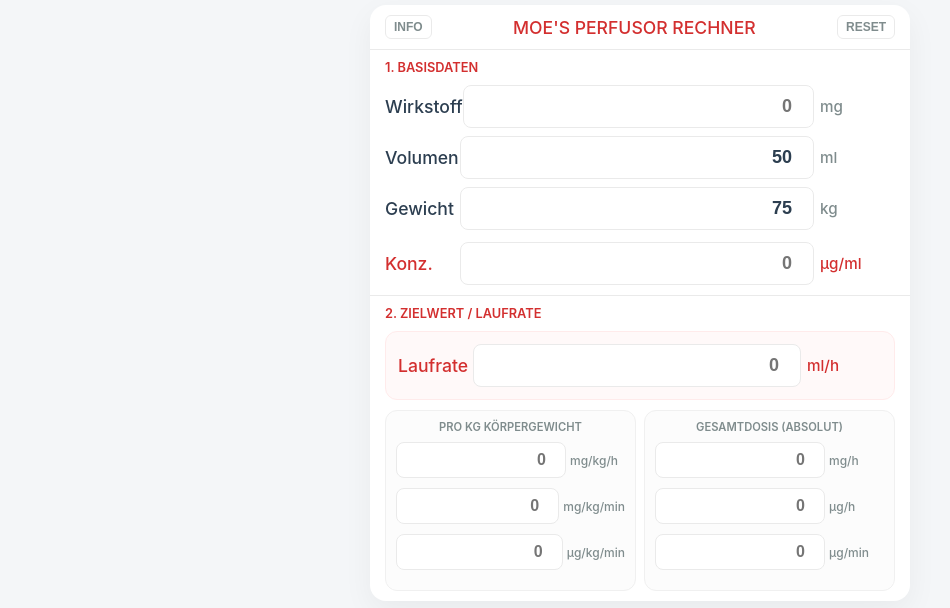
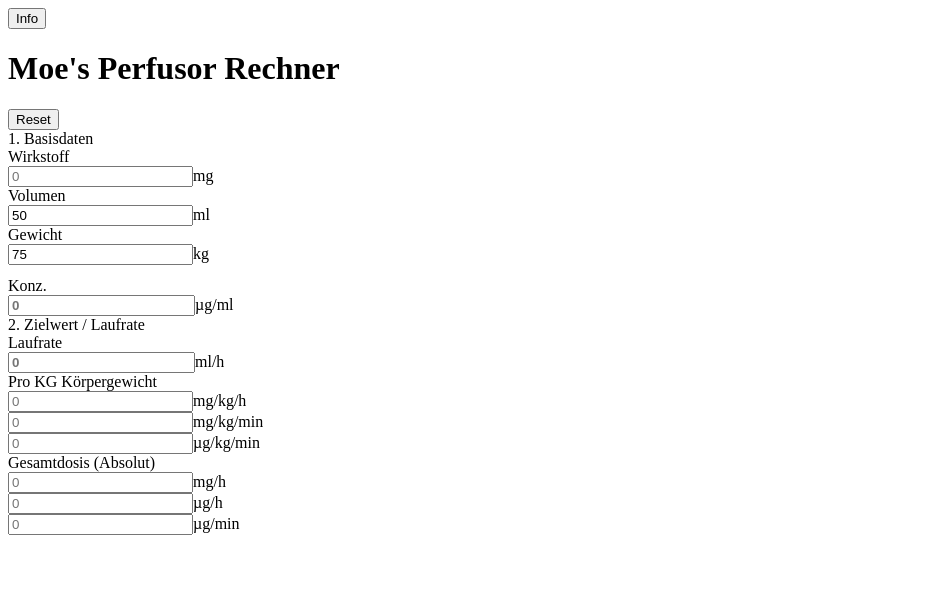
Before and after one commit to Moe1701/perfusor-rechner, a React (Vite) app: page / in a window 1280 px wide. Shown: the top 608 px of the page, without its empty margins (0-950 px from the left). Built offline with nearby package versions, Linux system fonts and the light colour scheme.

Commit message:
Refactor globals.css to add crosshair styles
Removed existing CSS variables and styles, and added crosshair styles.

```diff
--- a/src/styles/globals.css
+++ b/src/styles/globals.css
@@ -1,88 +1,39 @@
-:root {
-    --primary-red: #d32f2f;
-    --surface-white: #ffffff;
-    --bg-body: #f4f6f8;
-    --bg-tile: #fcfcfc;
-    --border-light: #eaeaea;
-    --text-dark: #2c3e50;
-    --text-muted: #7f8c8d;
-    --radius-card: 16px;
-    --radius-tile: 12px;
-    --radius-input: 8px;
+/* =========================================
+   Entwickler-Features (Fadenkreuz)
+   ========================================= */
+.crosshair-wrapper {
+    pointer-events: none; /* Verhindert, dass das Fadenkreuz Klicks blockiert */
+    z-index: 9999;
 }
 
-* { box-sizing: border-box; }
-
-body {
-    font-family: -apple-system, BlinkMacSystemFont, "SF Pro Text", "Segoe UI", Roboto, Helvetica, Arial, sans-serif;
-    background-color: var(--bg-body);
-    color: var(--text-dark);
-    margin: 0;
-    padding: 5px; /* Noch kompakter */
-    display: flex;
-    justify-content: center;
-    overscroll-behavior-y: none;
+.crosshair-x {
+    position: fixed;
+    top: 50%;
+    left: 0;
+    width: 100vw;
+    height: 1px;
+    background-color: rgba(0, 255, 0, 0.6); /* Hacker-Grün für starken Kontrast */
 }
 
-.calculator-card {
-    background: var(--surface-white);
-    border-radius: var(--radius-card);
-    box-shadow: 0 10px 30px rgba(0,0,0,0.05);
-    width: 100%;
-    max-width: 540px;
-    overflow: hidden;
+.crosshair-y {
+    position: fixed;
+    top: 0;
+    left: 50%;
+    width: 1px;
+    height: 100vh;
+    background-color: rgba(0, 255, 0, 0.6);
 }
 
-.header { padding: 10px 15px; display: flex; justify-content: space-between; align-items: center; border-bottom: 1px solid var(--border-light); }
-.header h1 { margin: 0; font-size: 1.1rem; font-weight: 500; color: var(--primary-red); text-transform: uppercase; text-align: center; flex: 1; }
-.header-btn { background: none; border: 1px solid var(--border-light); color: var(--text-muted); padding: 4px 8px; border-radius: 6px; font-size: 0.75rem; font-weight: 600; text-transform: uppercase; cursor: pointer; }
-
-/* Sektionen kompakter machen */
-.section { padding: 10px 15px; border-bottom: 1px solid var(--border-light); }
-.section:last-child { border-bottom: none; }
-.section-title { font-size: 0.8rem; text-transform: uppercase; color: var(--primary-red); font-weight: 600; margin-bottom: 10px; }
-
-.tile { background-color: var(--bg-tile); border-radius: var(--radius-tile); padding: 10px; margin-bottom: 10px; border: 1px solid #f0f0f0; }
-.tile-highlight { background-color: #fff9f9; border: 1px solid #ffebeb; padding: 12px; }
-.tile-title { font-size: 0.7rem; text-transform: uppercase; color: var(--text-muted); font-weight: 600; margin-bottom: 8px; text-align: center; line-height: 1.2; }
-
-/* Grid für die beiden Kacheln nebeneinander */
-.rates-grid { display: grid; grid-template-columns: 1fr 1fr; gap: 8px; }
-.rates-grid .tile { margin-bottom: 0; }
-
-.input-group { margin-bottom: 8px; display: flex; align-items: center; justify-content: space-between; }
-.input-group:last-child { margin-bottom: 0; }
-.input-group label { font-size: 1.1rem; font-weight: 500; flex: 0 0 75px; }
-
-/* Wenn kein Label da ist (für Dosis) */
-.input-group.no-label label { display: none; }
-.input-group.no-label .input-wrapper { flex: 1; }
-
-.input-wrapper { display: flex; align-items: center; flex: 1; }
-.input-wrapper input {
-    width: 100%;
-    font-size: 18px;
-    font-weight: 600;
-    padding: 10px 6px;
-    border: 1px solid var(--border-light);
-    border-radius: var(--radius-input);
-    text-align: right;
-    background-color: var(--surface-white);
-    color: var(--text-dark);
+.crosshair-center {
+    position: fixed;
+    top: 50%;
+    left: 50%;
+    transform: translate(-50%, -50%);
+    background-color: rgba(0, 0, 0, 0.7);
+    color: #00ff00;
+    padding: 2px 6px;
+    border-radius: 4px;
+    font-family: monospace;
+    font-size: 11px;
+    margin-top: 15px; /* Leicht versetzt, damit der echte Nullpunkt sichtbar bleibt */
 }
-.input-wrapper input:focus { outline: none; border-color: #ffbaba; box-shadow: 0 0 0 3px rgba(211, 47, 47, 0.05); }
-
-.unit { margin-left: 6px; font-size: 0.95rem; font-weight: 500; color: var(--text-muted); flex: 0 0 75px; }
-
-/* Schriftgrößen-Anpassung für die Grid-Kacheln (damit es auf kleine Handys passt) */
-.rates-grid .input-wrapper input { font-size: 16px; padding: 8px 4px; }
-.rates-grid .unit { font-size: 0.75rem; flex: 0 0 55px; margin-left: 4px; }
-.rates-grid .input-group { flex-direction: column; align-items: stretch; gap: 2px; margin-bottom: 10px; }
-.rates-grid .input-wrapper { flex-direction: row; }
-
-/* Info Modal bleibt gleich */
-.modal-overlay { position: fixed; top: 0; left: 0; right: 0; bottom: 0; background-color: rgba(0, 0, 0, 0.4); display: flex; justify-content: center; align-items: center; z-index: 1000; padding: 20px; backdrop-filter: blur(4px); }
-.modal-content { background-color: var(--surface-white); border-radius: var(--radius-card); padding: 20px; max-width: 400px; width: 100%; }
-.modal-content h2 { margin-top: 0; color: var(--primary-red); font-size: 1.1rem; }
-.disclaimer { font-size: 0.8rem; color: var(--text-muted); background-color: var(--bg-body); padding: 10px; border-radius: var(--radius-input); margin-top: 10px; border-left: 3px solid var(--primary-red); }
-.modal-close-btn { width: 100%; padding: 12px; margin-top: 15px; background-color: var(--surface-white); border: 1px solid var(--border-light); border-radius: var(--radius-input); font-weight: 500; cursor: pointer; }
```
